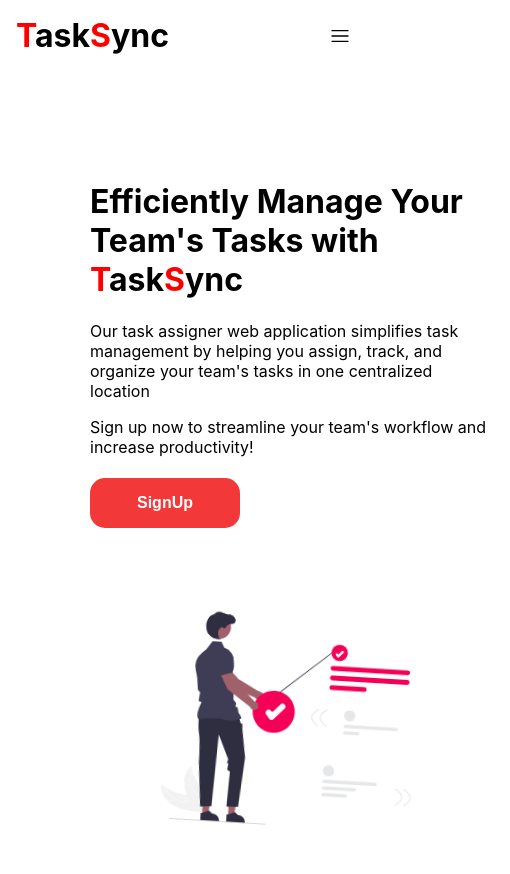
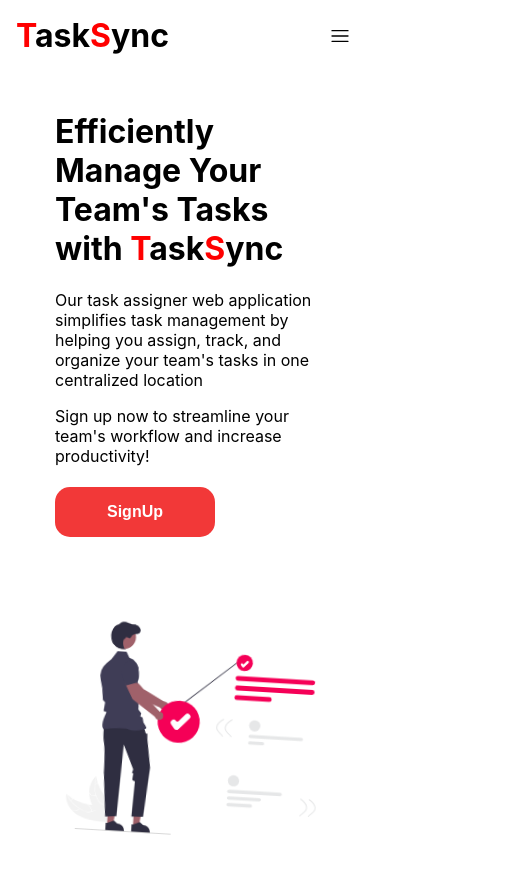
Before and after one commit to Animesh-456/TaskSync-react, a React (Create React App) app: page / in a window 390 px wide. Shown: the top 874 px of the page, 510 px wide, since content can reach past the window. Built offline with nearby package versions, Linux system fonts and the light colour scheme.

Commit message:
Homepage responsive design fixed

```diff
--- a/src/components/Home.js
+++ b/src/components/Home.js
@@ -3,12 +3,15 @@ import React from 'react';
 import task from '../public/img/task.svg'
 import textAtom from '../jotai/atom';
 import { atom, useAtom } from 'jotai'
-import { Link } from 'react-router-dom';
+import { useNavigate } from 'react-router-dom';
 function Home() {
-
+  const navigate = useNavigate();
   const [atomValue] = useAtom(textAtom)
 
   console.log("atomvalue is", atomValue)
+  const handleSignup = () => {
+    navigate('/signup');
+  }
   return (
     <div className="container">
       <div className="box1">
@@ -19,11 +22,12 @@ function Home() {
           your team's tasks in one centralized location</p>
         <p> Sign up now to streamline your team's workflow and increase productivity!</p>
 
-        <Link style={{ textDecoration: 'none', color: '#fff' }} to='/signup'>
-          <div className="btn-container">
-            <button className="signup-btn">SignUp</button>
-          </div>
-        </Link>
+
+        <div className="btn-container">
+          <button className="signup-btn" onClick={handleSignup}>SignUp</button>
+          {/* <Link className="signup-btn" style={{ textDecoration: 'none', color: '#fff' }} to='/signup'>SignUp</Link> */}
+        </div>
+
 
       </div>
       <div className="box2">
--- a/src/index.css
+++ b/src/index.css
@@ -109,7 +109,7 @@ code {
 
 .container {
   display: flex;
-  flex-wrap: wrap;
+  /* flex-wrap: wrap; */
   flex-direction: row;
   align-items: center;
   justify-content: center;
@@ -120,47 +120,22 @@ code {
 @media screen and (max-width: 768px) {
   .container {
     flex-direction: column;
-    /* align-items: center;
-      justify-content: center; */
+    gap: 5rem;
   }
 
-
-  .box1 {
+  .container .box1, .box2 {
     height: 400px;
     width: 300px;
-    /* box-sizing: border-box; */
-    /* border: 2px solid rgb(127, 125, 125); */
     margin: 10px;
     padding: 10px;
   }
-
-
-  .box2 {
-    margin: 40px;
-    padding: 10px;
-    height: 300px;
-    width: 300px;
-    display: flex;
-    align-items: center;
-    justify-content: center;
-  }
-
-  /* .box1 {
-      align-items: center;
-      justify-content: center;
-  }
-
-  .box2 {
-      align-items: center;
-      justify-content: center;
-  } */
 }
 
 
 .box1 {
-  height: 300px;
-  width: 400px;
-  /* box-sizing: border-box; */
+  height: 400px;
+  width: 600px;
+  box-sizing: border-box;
   /* border: 2px solid rgb(127, 125, 125); */
   margin: 70px;
   padding: 20px;
@@ -174,13 +149,13 @@ code {
 }
 
 
-.box1 button {
+.box1 .signup-btn {
   color: white;
   background-color: rgb(242, 56, 56);
   margin: auto;
   padding: 12px;
   height: 50px;
-  width: 150px;
+  width: 10rem;
   font-weight: bold;
   border-radius: 15px;
   cursor: pointer;
@@ -192,7 +167,7 @@ code {
 }
 
 
-.box1 button:hover {
+.box1 .signup-btn:hover {
   border: 2px solid black;
   transform: scale(1.1);
   font-size: 17px;
@@ -206,6 +181,7 @@ code {
   display: flex;
   align-items: center;
   justify-content: center;
+  box-sizing: border-box;
 }
 
 
@@ -249,7 +225,7 @@ code {
 .form-box {
   /* background-color: yellow; */
   height: 100%;
-  width: 500px;
+  width: 200px;
   margin: 2rem;
   padding: 2rem;
   display: flex;
```
